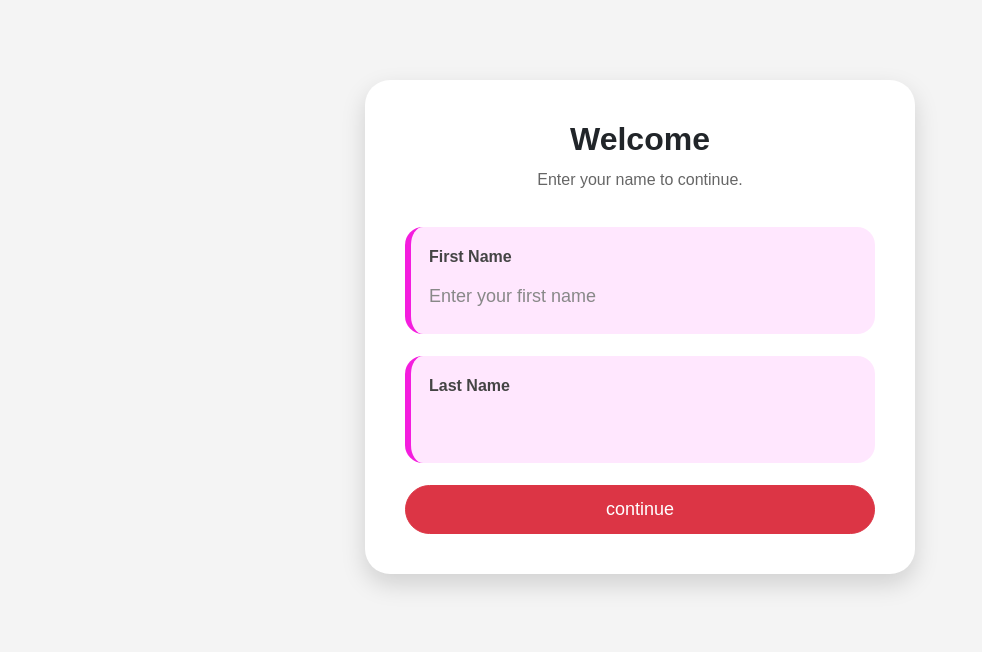
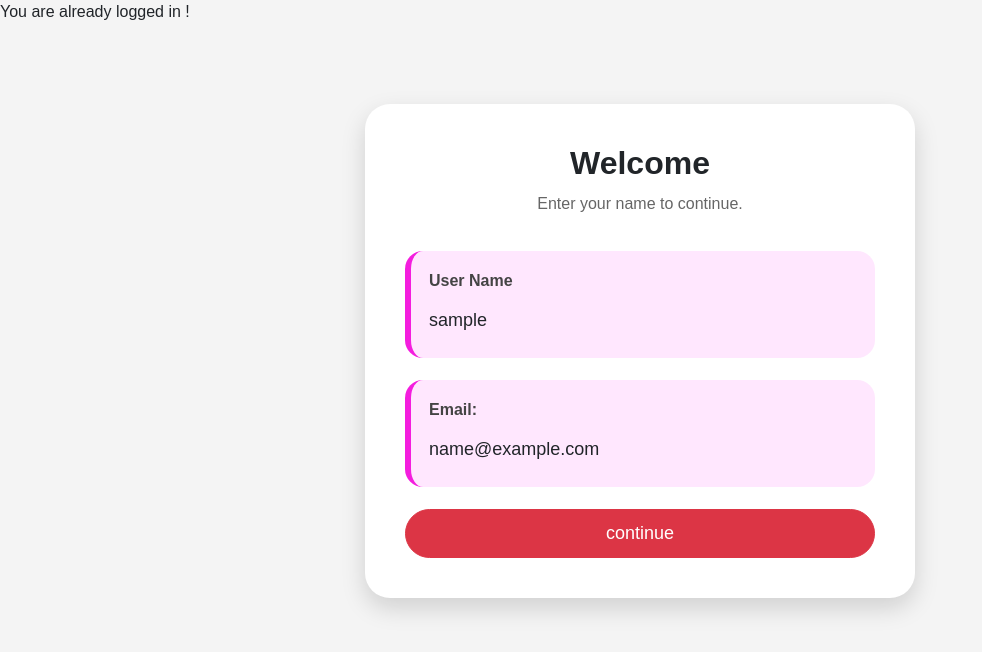
Before and after one commit to Dhruvam-si/cinephile_visualizer, a Flask app: page / in a window 1280 px wide. Shown: the part 40-692 px from the top of the page, without its empty margins (0-982 px from the left). Run offline with Flask 3, Linux system fonts and the light colour scheme; the visitor is signed in with stand-in values (Sample User, id 1); parts of the project's set-up code (start-up, migrations or seed data) failed here and were passed over.

Commit message:
added database,and review showing page

```diff
--- a/app.py
+++ b/app.py
@@ -4,46 +4,61 @@ from flask_sqlalchemy import SQLAlchemy
 
 app = Flask(__name__)
 app.secret_key = "diewreview"
-app.config['SQLALCHEMY_DATABASE_URI'] = "sqlite:///users.sqlite3"  # fixed: 3 slashes
+app.config['SQLALCHEMY_DATABASE_URI'] = "sqlite:///users.sqlite3"
 app.config["SQLALCHEMY_TRACK_MODIFICATIONS"] = False
 db = SQLAlchemy(app)
 
 class users(db.Model):
     _id = db.Column("id", db.Integer, primary_key=True)
-    firstname = db.Column("firstname", db.String(30))
-    lastname = db.Column("lastname", db.String(30))
+    user_name = db.Column("user_name", db.String(30))
+    user_email = db.Column("user_email", db.String(30))
 
-    def __init__(self, firstname, lastname):
-        self.firstname = firstname
-        self.lastname = lastname
+    def __init__(self, user_name, user_email):
+        self.user_name = user_name
+        self.user_email = user_email
+
+class reviews(db.Model):
+    _id=db.Column("id",db.Integer,primary_key=True)
+    user_id=db.Column("user_id",db.Integer,db.ForeignKey("users._id"))
+    user_movie=db.Column("user_movie",db.String(50))
+    user_review=db.Column("user_review",db.String(2000))
+
+    def __init__(self,user_id,user_movie,user_review,):
+        self.user_id=user_id
+        self.user_movie=user_movie
+        self.user_review=user_review
+
 
 app.permanent_session_lifetime = timedelta(minutes=5)
 
 @app.route("/", methods=["GET", "POST"])
 def home():
     if request.method == "POST":
-        fname = request.form["faname"]
-        lname = request.form["laname"]
+        user_name = request.form["user_name"]
+        user_email = request.form["user_email"]
 
-        session["firstname"] = fname
-        session["lastname"] = lname
+        session["user_name"] = user_name
+        session["user_email"] = user_email
         session.permanent = True
 
         # save to DB if user doesn't already exist
-        existing = users.query.filter_by(firstname=fname, lastname=lname).first()
-        if not existing:
-            new_user = users(fname, lname)
+        exists = users.query.filter_by(user_name=user_name, user_email=user_email).first()
+        if not exists:
+            new_user = users(user_name, user_email)
             db.session.add(new_user)
             db.session.commit()
+            session["user_id"]=new_user._id
+        else:
+         session["user_id"]=exists._id
 
         return redirect(url_for("review"))
 
-    if "firstname" in session and "lastname" in session:
+    if "user_name" in session and "user_email" in session:
         flash("You are already logged in !", "info")
         return render_template(
             "newind.html",
-            faname=session["firstname"],
-            laname=session["lastname"]
+            user_name=session["user_name"],
+            user_email=session["user_email"]
         )
 
     return render_template("newind.html")
@@ -51,52 +66,54 @@ def home():
 
 @app.route("/review", methods=["GET", "POST"])
 def review():
+    # fix: bail out early if session data doesn't exist yet,
+    # instead of crashing with a KeyError
+    if "user_name" not in session or "user_email" not in session:
+        flash("Please enter your name and email first.", "info")
+        return redirect(url_for("home"))
+
     if request.method == "GET":
         return render_template(
             "write_review.html",
-            firstname=session["firstname"],
-            lastname=session["lastname"]
+            user_name=session["user_name"],
+            user_email=session["user_email"]
         )
 
-    user = request.form["firstname"]
-    session["lname"] = request.form["lastname"]
+    # POST: user submitted the review form
     movie = request.form["movie"]
     ver = request.form["verdict"]
 
-    return redirect(url_for("user", usr=user, mov=movie, rev=ver))
+    new_review = reviews(session["user_id"], movie, ver)
+    db.session.add(new_review)
+    db.session.commit()
+
+    flash(f"Review for '{movie}' saved!", "info")
+    return redirect(url_for("review"))
 
 
-@app.route("/<usr>/<mov>/<rev>")
-def user(usr, mov, rev):
-    if "firstname" not in session or "lastname" not in session:
-     return redirect(url_for("home"))
-    if "lname" in session:
-        lname = session["lname"]
-        return render_template("review_show.html", movie=mov, name=usr, review=rev, lastname=lname)
+
+@app.route("/user_reviews")
+def user_reviews():
+    if "user_id" not in session:
+        return redirect(url_for("home"))
     else:
-        return render_template("newind.html")
+        user_reviews_list=reviews.query.filter_by(user_id=session["user_id"]).all()
+        return render_template("user_reviews.html",values=user_reviews_list)
 
 
-@app.route("/lname")
-def lname():
-    if "lname" in session:
-        lname = session["lname"]
-        return render_template("show_review.html", movie="mov", name="usr", review="rev", lastname=lname)
-    else:
-        return render_template("write_review.html")
 
 
 @app.route("/logout")
 def logout():
-    if "firstname" in session:
-     popping = session["firstname"]
-     flash(f"{popping} have successfully Logged Out!", "info")
-     session.pop("firstname", None)
-     session.pop("lastname", None)
-     return redirect(url_for("home"))
+    if "user_name" in session:
+        popping = session["user_name"]
+        flash(f"{popping} have successfully Logged Out!", "info")
+        session.pop("user_name", None)
+        session.pop("user_email", None)
+    return redirect(url_for("home"))
 
 
 if __name__ == '__main__':
-    with app.app_context():  # fixed: no argument
+    with app.app_context():
         db.create_all()
     app.run(debug=True)
--- a/templates/base.html
+++ b/templates/base.html
@@ -12,7 +12,7 @@
     <nav class="nav">
   <a class="nav-link active" aria-current="page" href="http://127.0.0.1:5000">HOME page</a>
   <a class="nav-link" href="http://127.0.0.1:5000/review">write a review</a>
-  <a class="nav-link" href="">Your reviews</a>
+  <a class="nav-link" href="http://127.0.0.1:5000/user_reviews">Your reviews</a>
 </nav>
     {% block content %}
     {% with messages = get_flashed_messages() %}
--- a/templates/newind.html
+++ b/templates/newind.html
@@ -82,23 +82,23 @@
     <form action="/" method="POST">
 
         <div class="note">
-            <label class="label">First Name</label>
+            <label class="label">User Name</label>
             <input
                 type="text"
                 class="form-control"
-                name="faname"
-                placeholder="Enter your first name"
-                value="{{faname}}"
+                name="user_name"
+                placeholder="Enter your User name"
+                value="{{user_name}}"
                 required>
         </div>
 
         <div class="note">
-            <label class="label">Last Name</label>
+            <label class="label">Email:</label>
             <input
-                type="text"
+                type="email"
                 class="form-control"
-                name="laname"
-                value="{{laname}}"
+                name="user_email"
+                value="{{user_email}}"
                 required>
         </div>
 
--- a/templates/review_show.html
+++ b/templates/review_show.html
@@ -61,7 +61,7 @@
 
     <div class="note">
         <span class="label">First Name</span>
-        <div class="value">{{name}}  {{lastname}}</div>
+        <div class="value">{{user_name}}</div>
     </div>
     <div class="note">
         <span class="label">Movie Name</span>
```
Also changed, not shown: templates/user_reviews.html (added, +105 -0 lines), templates/write_review.html (+13 -18 lines).
